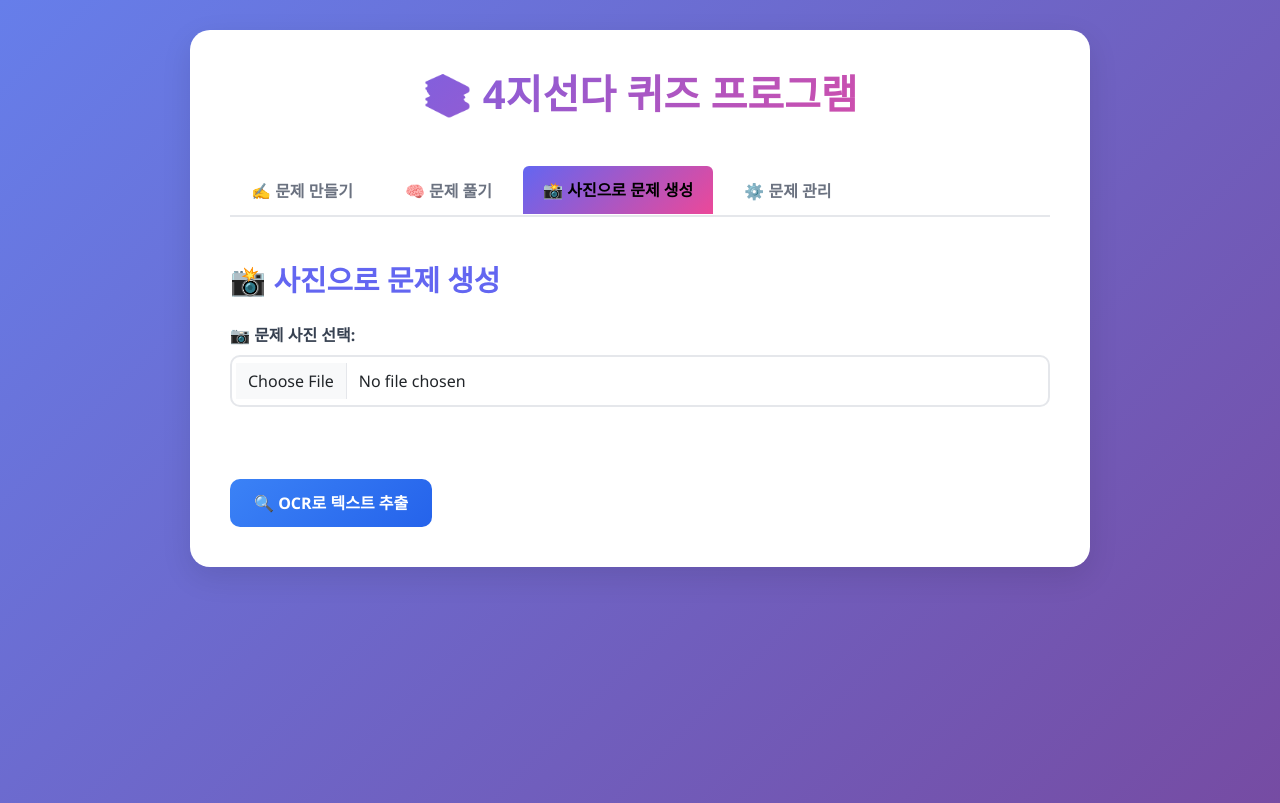
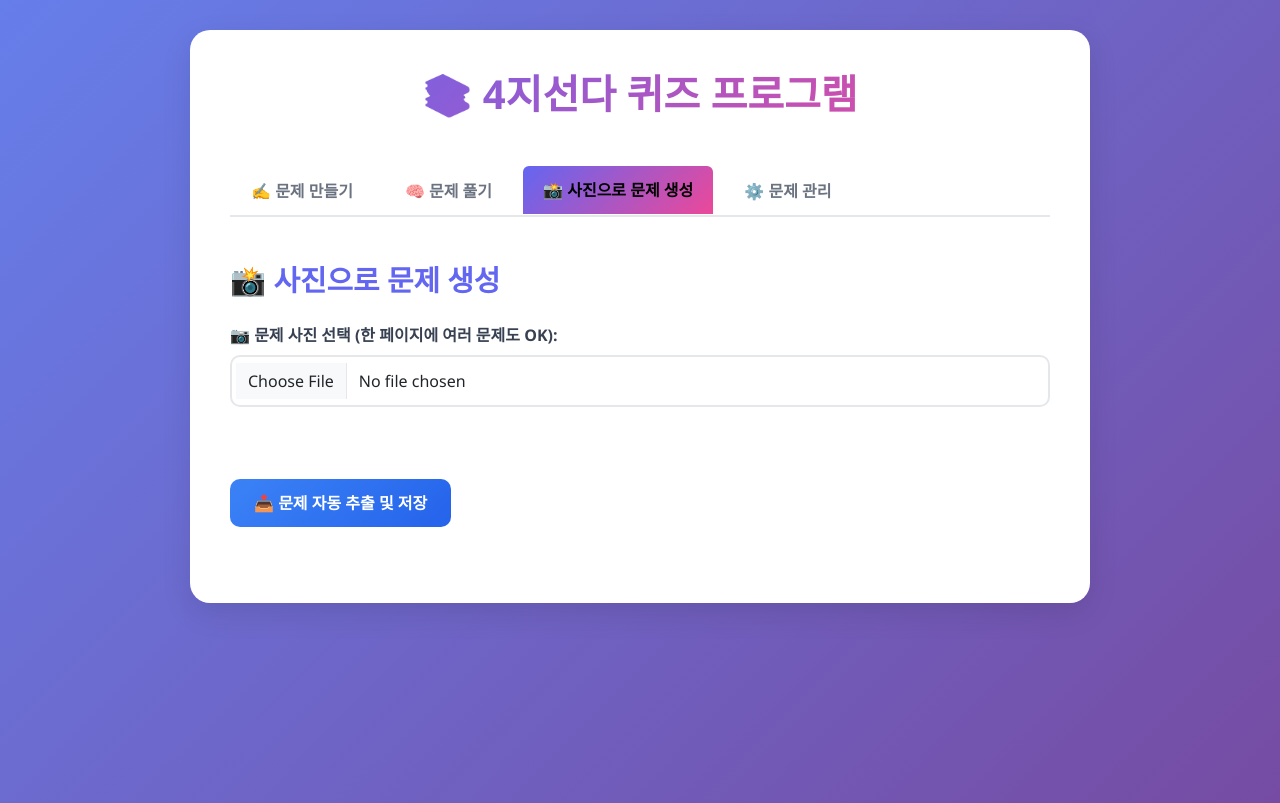
Before and after one commit to Tkay-Kim/quiz-app, a Flask app: page / in a window 1280 px wide, after a click on "📸 사진으로 문제 생성". Shown: the top 803 px of the page. Run offline with Flask 3, Linux system fonts and the light colour scheme.

Commit message:
Redesign OCR: auto-extract all questions, instant save, no manual editing
- Use claude-haiku (fast, <10s) instead of sonnet (slow, timeout)
- Extract ALL questions from one photo at once
- Parse questions server-side and auto-save to quiz_data.json
- Remove manual textarea editing step entirely
- Show "N개 문제 저장됨" result directly

Co-Authored-By: Claude Sonnet 4.6 <noreply@anthropic.com>

```diff
--- a/app.py
+++ b/app.py
@@ -2,6 +2,7 @@ from flask import Flask, render_template, request, jsonify
 import json
 import os
 import random
+import re
 from werkzeug.utils import secure_filename
 import anthropic
 from PIL import Image
@@ -92,68 +93,103 @@ def delete_quiz(index):
 def allowed_file(filename):
     return '.' in filename and filename.rsplit('.', 1)[1].lower() in ALLOWED_EXTENSIONS
 
+def parse_questions(text):
+    questions = []
+    blocks = re.split(r'\n-{2,}\n?', text.strip())
+    for block in blocks:
+        block = block.strip()
+        if not block:
+            continue
+        lines = [l.strip() for l in block.split('\n') if l.strip()]
+        question = ''
+        options = [None, None, None, None]
+        answer = -1
+        question_mode = False
+        for line in lines:
+            if re.match(r'^문제\s*:', line):
+                question = re.sub(r'^문제\s*:\s*', '', line).strip()
+                question_mode = True
+            elif re.match(r'^(1[\.\)\s]|①)', line):
+                options[0] = re.sub(r'^(1[\.\)\s]+|①\s*)', '', line).strip()
+                question_mode = False
+            elif re.match(r'^(2[\.\)\s]|②)', line):
+                options[1] = re.sub(r'^(2[\.\)\s]+|②\s*)', '', line).strip()
+                question_mode = False
+            elif re.match(r'^(3[\.\)\s]|③)', line):
+                options[2] = re.sub(r'^(3[\.\)\s]+|③\s*)', '', line).strip()
+                question_mode = False
+            elif re.match(r'^(4[\.\)\s]|④)', line):
+                options[3] = re.sub(r'^(4[\.\)\s]+|④\s*)', '', line).strip()
+                question_mode = False
+            elif re.match(r'^정답\s*:', line):
+                m = re.search(r'[1-4]', line)
+                if m:
+                    answer = int(m.group()) - 1
+                question_mode = False
+            elif question_mode and question:
+                question += ' ' + line
+        if question and all(opt is not None for opt in options) and 0 <= answer <= 3:
+            questions.append({'question': question, 'options': options, 'answer': answer, 'tags': []})
+    return questions
+
 @app.route('/extract_ocr', methods=['POST'])
 def extract_ocr():
     if 'file' not in request.files:
         return jsonify({'error': '파일이 없습니다'}), 400
-
     file = request.files['file']
     if file.filename == '':
         return jsonify({'error': '파일을 선택하세요'}), 400
-
     if not allowed_file(file.filename):
         return jsonify({'error': 'PNG, JPG, JPEG, GIF, BMP 파일만 업로드 가능합니다'}), 400
 
     api_key = os.environ.get('CLAUDE_API_KEY') or os.environ.get('ANTHROPIC_API_KEY')
     if not api_key:
-        return jsonify({'error': 'CLAUDE_API_KEY 환경변수가 설정되지 않았습니다. Railway 환경변수를 확인하세요.'}), 500
+        return jsonify({'error': 'CLAUDE_API_KEY 환경변수가 설정되지 않았습니다.'}), 500
 
     try:
         client = anthropic.Anthropic(api_key=api_key)
-        # 이미지를 base64로 인코딩
         image = Image.open(file.stream)
-        # RGBA, 팔레트 등 다양한 모드 처리
         if image.mode != 'RGB':
             image = image.convert('RGB')
-        # 핸드폰 대용량 사진 리사이즈 (Claude API 전송 최적화)
         max_dim = 1600
         if max(image.size) > max_dim:
             ratio = max_dim / max(image.size)
-            new_size = (int(image.size[0] * ratio), int(image.size[1] * ratio))
-            image = image.resize(new_size, Image.LANCZOS)
+            image = image.resize((int(image.size[0] * ratio), int(image.size[1] * ratio)), Image.LANCZOS)
         buffered = io.BytesIO()
         image.save(buffered, format="PNG")
         image_data = base64.standard_b64encode(buffered.getvalue()).decode('utf-8')
 
-        # Claude Vision API로 이미지 분석
         message = client.messages.create(
-            model="claude-3-5-sonnet-20241022",
+            model="claude-haiku-4-5-20251001",
             max_tokens=2048,
-            messages=[
-                {
-                    "role": "user",
-                    "content": [
-                        {
-                            "type": "image",
-                            "source": {
-                                "type": "base64",
-                                "media_type": "image/png",
-                                "data": image_data
-                            }
-                        },
-                        {
-                            "type": "text",
-                            "text": "이 사진 속 4지선다 문제 하나를 추출해줘. 사진이 회전되어 있어도 텍스트를 바르게 읽어줘. 사진에 문제가 여러 개면 첫 번째 문제만 추출해.\n\n선택지가 ①②③④ 또는 가나다라 형식이어도 반드시 아래처럼 1. 2. 3. 4. 형식으로 변환해서 출력해.\n마크다운(**볼드** 등) 절대 금지. 다른 설명 없이 아래 형식만:\n\n문제: [문제 내용]\n1. [선택지1]\n2. [선택지2]\n3. [선택지3]\n4. [선택지4]\n정답: [1 또는 2 또는 3 또는 4]\n\n정답 표시가 없으면 정답 줄은 생략해도 됨."
-                        }
-                    ]
-                }
-            ]
+            messages=[{
+                "role": "user",
+                "content": [
+                    {
+                        "type": "image",
+                        "source": {"type": "base64", "media_type": "image/png", "data": image_data}
+                    },
+                    {
+                        "type": "text",
+                        "text": "이 사진 속 모든 4지선다 문제를 추출해줘. 사진이 회전되어 있어도 바르게 읽어줘.\n문제가 여러 개면 각 문제를 --- 로 구분해줘.\n선택지가 ①②③④ 형식이어도 반드시 1. 2. 3. 4. 형식으로 변환해.\n마크다운 금지. 형식 외 설명 금지.\n\n문제: [문제 내용]\n1. [선택지1]\n2. [선택지2]\n3. [선택지3]\n4. [선택지4]\n정답: [1 또는 2 또는 3 또는 4]\n---"
+                    }
+                ]
+            }]
         )
 
         text = message.content[0].text
-        return jsonify({'text': text})
+        questions = parse_questions(text)
+
+        if not questions:
+            return jsonify({'error': '문제를 인식하지 못했습니다. 사진을 더 선명하게 찍어주세요.', 'raw': text}), 400
+
+        quizzes = load_quizzes()
+        quizzes.extend(questions)
+        save_quizzes(quizzes)
+
+        return jsonify({'saved': len(questions), 'questions': [q['question'] for q in questions]})
     except Exception as e:
-        return jsonify({'error': f'OCR 처리 중 오류: {str(e)}'}), 500
+        return jsonify({'error': f'오류: {str(e)}'}), 500
 
 @app.route('/take_quiz', methods=['POST'])
 def take_quiz():
--- a/static/js/script.js
+++ b/static/js/script.js
@@ -164,8 +164,11 @@ document.getElementById('extract-ocr-btn').addEventListener('click', function()
     }
 
     const btn = document.getElementById('extract-ocr-btn');
+    const resultDiv = document.getElementById('ocr-result');
     btn.disabled = true;
-    btn.textContent = '⏳ OCR 처리 중... (10~20초 소요)';
+    btn.textContent = '⏳ 분석 중... (5~15초 소요)';
+    resultDiv.style.display = 'none';
+    resultDiv.innerHTML = '';
 
     const formData = new FormData();
     formData.append('file', fileInput.files[0]);
@@ -174,125 +177,25 @@ document.getElementById('extract-ocr-btn').addEventListener('click', function()
         method: 'POST',
         body: formData
     })
-    .then(response => {
-        if (!response.ok) {
-            return response.text().then(text => {
-                throw new Error('서버 오류 ' + response.status + ': ' + text.substring(0, 300));
-            });
-        }
-        return response.json();
-    })
+    .then(response => response.json())
     .then(data => {
         btn.disabled = false;
-        btn.textContent = '🔍 OCR로 텍스트 추출';
+        btn.textContent = '📥 문제 자동 추출 및 저장';
         if (data.error) {
-            alert('오류: ' + data.error);
+            resultDiv.innerHTML = '<div class="alert alert-danger">❌ ' + data.error + '</div>';
+            resultDiv.style.display = 'block';
         } else {
-            // 마크다운 제거 후 표시
-            const cleanText = data.text.replace(/\*\*/g, '').replace(/\*/g, '').replace(/`/g, '');
-            document.getElementById('ocr-text').value = cleanText;
-            document.getElementById('ocr-result').style.display = 'block';
+            const list = data.questions.map(q => '<li>' + q + '</li>').join('');
+            resultDiv.innerHTML = '<div class="alert alert-success">✅ <strong>' + data.saved + '개 문제</strong>가 저장되었습니다!<ul class="mt-2 mb-0">' + list + '</ul></div>';
+            resultDiv.style.display = 'block';
+            document.getElementById('image-upload').value = '';
+            document.getElementById('preview-image').style.display = 'none';
         }
     })
     .catch(error => {
         btn.disabled = false;
-        btn.textContent = '🔍 OCR로 텍스트 추출';
-        alert('OCR 처리 실패: ' + error);
+        btn.textContent = '📥 문제 자동 추출 및 저장';
+        resultDiv.innerHTML = '<div class="alert alert-danger">❌ 오류: ' + error + '</div>';
+        resultDiv.style.display = 'block';
     });
 });
-
-document.getElementById('save-ocr-quiz').addEventListener('click', function() {
-    const text = document.getElementById('ocr-text').value;
-
-    // 텍스트에서 문제, 선택지, 정답 추출
-    const lines = text.split('\n').map(line => line.trim()).filter(line => line);
-
-    let question = '';
-    let options = [null, null, null, null];
-    let answer = -1;
-    let questionMode = false;
-
-    for (let i = 0; i < lines.length; i++) {
-        const line = lines[i];
-
-        // 문제 추출
-        if (/^문제\s*:/.test(line)) {
-            question = line.replace(/^문제\s*:\s*/, '').trim();
-            questionMode = true;
-        }
-        // 선택지 추출 (1. / 1) / ① 형식 모두 지원)
-        else if (/^(1[\.\)\s]|①)/.test(line)) {
-            options[0] = line.replace(/^(1[\.\)\s]+|①\s*)/, '').trim();
-            questionMode = false;
-        } else if (/^(2[\.\)\s]|②)/.test(line)) {
-            options[1] = line.replace(/^(2[\.\)\s]+|②\s*)/, '').trim();
-            questionMode = false;
-        } else if (/^(3[\.\)\s]|③)/.test(line)) {
-            options[2] = line.replace(/^(3[\.\)\s]+|③\s*)/, '').trim();
-            questionMode = false;
-        } else if (/^(4[\.\)\s]|④)/.test(line)) {
-            options[3] = line.replace(/^(4[\.\)\s]+|④\s*)/, '').trim();
-            questionMode = false;
-        }
-        // 정답 추출
-        else if (/^정답\s*:/.test(line)) {
-            const answerMatch = line.match(/[1-4]/);
-            if (answerMatch) {
-                answer = parseInt(answerMatch[0]) - 1;
-            }
-            questionMode = false;
-        }
-        // 다줄 문제 이어붙이기
-        else if (questionMode && question) {
-            question += ' ' + line;
-        }
-    }
-
-    // 유효성 검사
-    if (!question || question.length < 2) {
-        alert('❌ 문제를 찾을 수 없습니다.\n\n텍스트를 수정해주세요:\n"문제: [문제 내용]"');
-        return;
-    }
-
-    let missingOptions = [];
-    for (let i = 0; i < 4; i++) {
-        if (!options[i] || options[i].length < 1) {
-            missingOptions.push(i + 1);
-        }
-    }
-    if (missingOptions.length > 0) {
-        alert('❌ 선택지가 부족합니다.\n\n다음 선택지를 텍스트에 추가하세요:\n' + missingOptions.join(', ') + '번');
-        return;
-    }
-
-    if (answer < 0 || answer > 3) {
-        alert('❌ 정답이 없거나 잘못되었습니다.\n\n텍스트를 확인하고 다음을 추가하세요:\n"정답: [1, 2, 3, 또는 4]"');
-        return;
-    }
-
-    fetch('/add_quiz', {
-        method: 'POST',
-        headers: {
-            'Content-Type': 'application/json'
-        },
-        body: JSON.stringify({
-            question: question,
-            options: options,
-            answer: (answer + 1).toString(),
-            tags: ''
-        })
-    })
-    .then(response => response.json())
-    .then(data => {
-        if (data.error) {
-            alert('❌ 저장 실패: ' + data.error);
-        } else {
-            alert('✅ ' + data.message);
-            document.getElementById('image-upload').value = '';
-            document.getElementById('ocr-text').value = '';
-            document.getElementById('ocr-result').style.display = 'none';
-            document.getElementById('preview-image').style.display = 'none';
-        }
-    })
-    .catch(error => alert('❌ 저장 중 오류: ' + error));
-});
--- a/templates/index.html
+++ b/templates/index.html
@@ -86,24 +86,18 @@
                 <h2 class="mt-3">📸 사진으로 문제 생성</h2>
                 <div class="row g-3">
                     <div class="col-12">
-                        <label for="image-upload" class="form-label">📷 문제 사진 선택:</label>
-                        <input type="file" class="form-control" id="image-upload" accept="image/*" required>
+                        <label for="image-upload" class="form-label">📷 문제 사진 선택 (한 페이지에 여러 문제도 OK):</label>
+                        <input type="file" class="form-control" id="image-upload" accept="image/*">
                     </div>
                     <div class="col-12">
-                        <img id="preview-image" src="" alt="Preview" style="max-width: 100%; max-height: 400px; display: none; margin-top: 20px; border-radius: 10px;">
+                        <img id="preview-image" src="" alt="Preview" style="max-width: 100%; max-height: 400px; display: none; margin-top: 10px; border-radius: 10px;">
                     </div>
                     <div class="col-12">
-                        <button id="extract-ocr-btn" class="btn btn-info">🔍 OCR로 텍스트 추출</button>
+                        <button id="extract-ocr-btn" class="btn btn-info">📥 문제 자동 추출 및 저장</button>
                     </div>
-                </div>
-                <div id="ocr-result" style="display:none;" class="mt-4">
-                    <h3>추출된 텍스트:</h3>
-                    <textarea id="ocr-text" class="form-control" rows="10" placeholder="추출된 텍스트가 여기에 표시됩니다."></textarea>
-                    <div class="mt-3">
-                        <p class="text-muted">💡 텍스트를 수정한 후 아래 형식으로 입력하세요:</p>
-                        <small>문제: [문제 내용]<br>1. [선택지1]<br>2. [선택지2]<br>3. [선택지3]<br>4. [선택지4]<br>정답: [1-4]</small>
+                    <div class="col-12">
+                        <div id="ocr-result" style="display:none;"></div>
                     </div>
-                    <button id="save-ocr-quiz" class="btn btn-success mt-3">💾 퀴즈 저장</button>
                 </div>
             </div>            <div class="tab-pane fade" id="manage" role="tabpanel">
                 <h2 class="mt-3">⚙️ 퀴즈 관리</h2>
```
